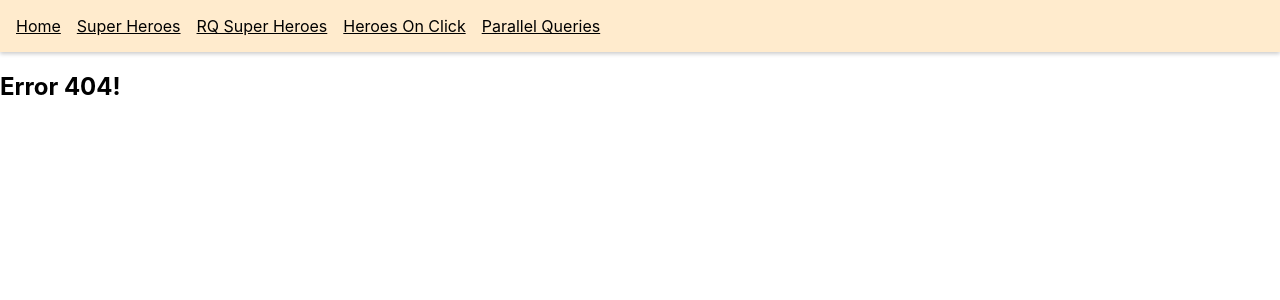
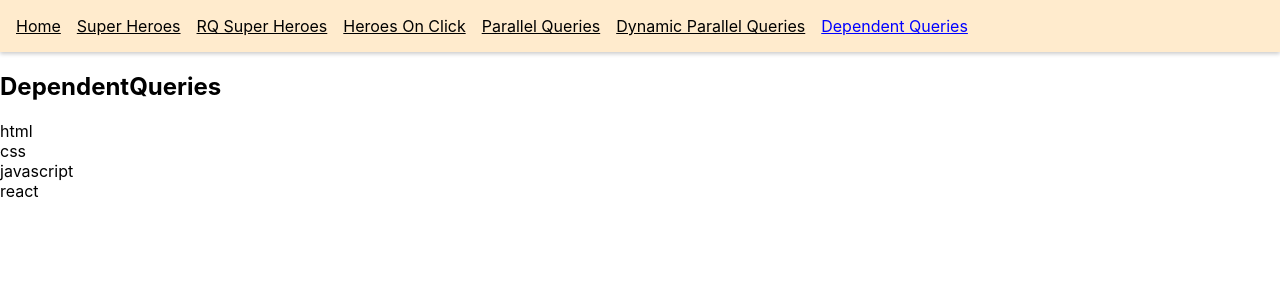
Before and after one commit to ms77grz/react-query-tutorial, a React (Create React App) app: page /dependent-queries in a window 1280 px wide. Before the commit this address had no page. Shown: the top 300 px of the page. Built offline with nearby package versions, Linux system fonts and the light colour scheme; data requests are answered from the project's data file.

Commit message:
Dependent Queries

```diff
--- a/db.json
+++ b/db.json
@@ -9,5 +9,12 @@
     { "id": 1, "name": "Chandler Bing" },
     { "id": 2, "name": "Joey Tribbiani" },
     { "id": 3, "name": "Rachel Green" }
+  ],
+  "users": [{ "id": "alex@example.com", "channelId": "programmers" }],
+  "channels": [
+    {
+      "id": "programmers",
+      "courses": ["html", "css", "javascript", "react"]
+    }
   ]
 }
--- a/src/App.js
+++ b/src/App.js
@@ -9,6 +9,8 @@ import SuperHeroes from './pages/SuperHeroes';
 import HeroesOnClick from './pages/HeroesOnClick';
 import RQSuperHeroe from './pages/RQSuperHeroe';
 import ParallelQueries from './pages/ParallelQueries';
+import DynamicParallelQueries from './pages/DynamicParallelQueries';
+import DependentQueries from './pages/DependentQueries';
 
 const queryClient = new QueryClient();
 
@@ -24,6 +26,14 @@ const App = () => {
           <Route path='rq-super-heroes/:heroId' element={<RQSuperHeroe />} />
           <Route path='heroes-on-click' element={<HeroesOnClick />} />
           <Route path='parallel-queries' element={<ParallelQueries />} />
+          <Route
+            path='dependent-queries'
+            element={<DependentQueries email='alex@example.com' />}
+          />
+          <Route
+            path='dynamic-parallel-queries'
+            element={<DynamicParallelQueries heroIds={[1, 3]} />}
+          />
           <Route path='*' element={<h2>Error 404!</h2>} />
         </Routes>
       </BrowserRouter>
--- a/src/components/Navigation.js
+++ b/src/components/Navigation.js
@@ -19,6 +19,14 @@ const Navigation = () => {
         <li>
           <NavLink to='/parallel-queries'>Parallel Queries</NavLink>
         </li>
+        <li>
+          <NavLink to='/dynamic-parallel-queries'>
+            Dynamic Parallel Queries
+          </NavLink>
+        </li>
+        <li>
+          <NavLink to='/dependent-queries'>Dependent Queries</NavLink>
+        </li>
       </ul>
     </nav>
   );
--- /dev/null
+++ b/src/pages/DependentQueries.js
@@ -0,0 +1,35 @@
+import axios from 'axios';
+import { useQuery } from 'react-query';
+
+const fetchUserByEmail = ({ queryKey }) => {
+  const email = queryKey[1];
+  return axios.get(`http://localhost:4000/users/${email}`);
+};
+
+const fetchChannelById = ({ queryKey }) => {
+  const id = queryKey[1];
+  return axios.get(`http://localhost:4000/channels/${id}`);
+};
+
+const DependentQueries = ({ email }) => {
+  const { isLoading, data: user } = useQuery(['user', email], fetchUserByEmail);
+  const channelId = user?.data.channelId;
+
+  const { data: channel } = useQuery(['channel', channelId], fetchChannelById, {
+    enabled: !!channelId,
+  });
+
+  if (isLoading) {
+    return <h2>Loading...</h2>;
+  }
+
+  return (
+    <>
+      <h2>DependentQueries</h2>
+      {channel?.data.courses.map(course => (
+        <div key={course}>{course}</div>
+      ))}
+    </>
+  );
+};
+export default DependentQueries;
--- /dev/null
+++ b/src/pages/DynamicParallelQueries.js
@@ -0,0 +1,21 @@
+import axios from 'axios';
+import { useQueries } from 'react-query';
+
+const fetchSuperHero = ({ queryKey }) => {
+  const heroId = queryKey[1];
+  return axios.get(`http://localhost:4000/superheroes/${heroId}`);
+};
+
+const DynamicParallelQueries = ({ heroIds }) => {
+  const queryResults = useQueries(
+    heroIds.map(heroId => ({
+      queryKey: ['super-hero', heroId],
+      queryFn: fetchSuperHero,
+    }))
+  );
+
+  console.log({ queryResults });
+
+  return <div>DynamicParallelQueries</div>;
+};
+export default DynamicParallelQueries;
--- a/src/pages/HeroesOnClick.js
+++ b/src/pages/HeroesOnClick.js
@@ -1,10 +1,17 @@
-import { useSuperHeroesData } from '../hooks/useSuperHeroesData';
+import axios from 'axios';
+import { useQuery } from 'react-query';
+
+const fetchSuperHeroes = () => axios.get('http://localhost:4000/superheroes');
 
 const HeroesOnClick = () => {
-  const { isLoading, data, isError, error, refetch } = useSuperHeroesData({
-    enabled: false,
-    select: data => data.data.map(hero => hero.alterEgo),
-  });
+  const { isLoading, data, isError, error, refetch } = useQuery(
+    'super-heroes-btn',
+    fetchSuperHeroes,
+    {
+      enabled: false,
+      select: data => data.data.map(hero => hero.alterEgo),
+    }
+  );
 
   if (isLoading) {
     return <h2>Loading...</h2>;
```
